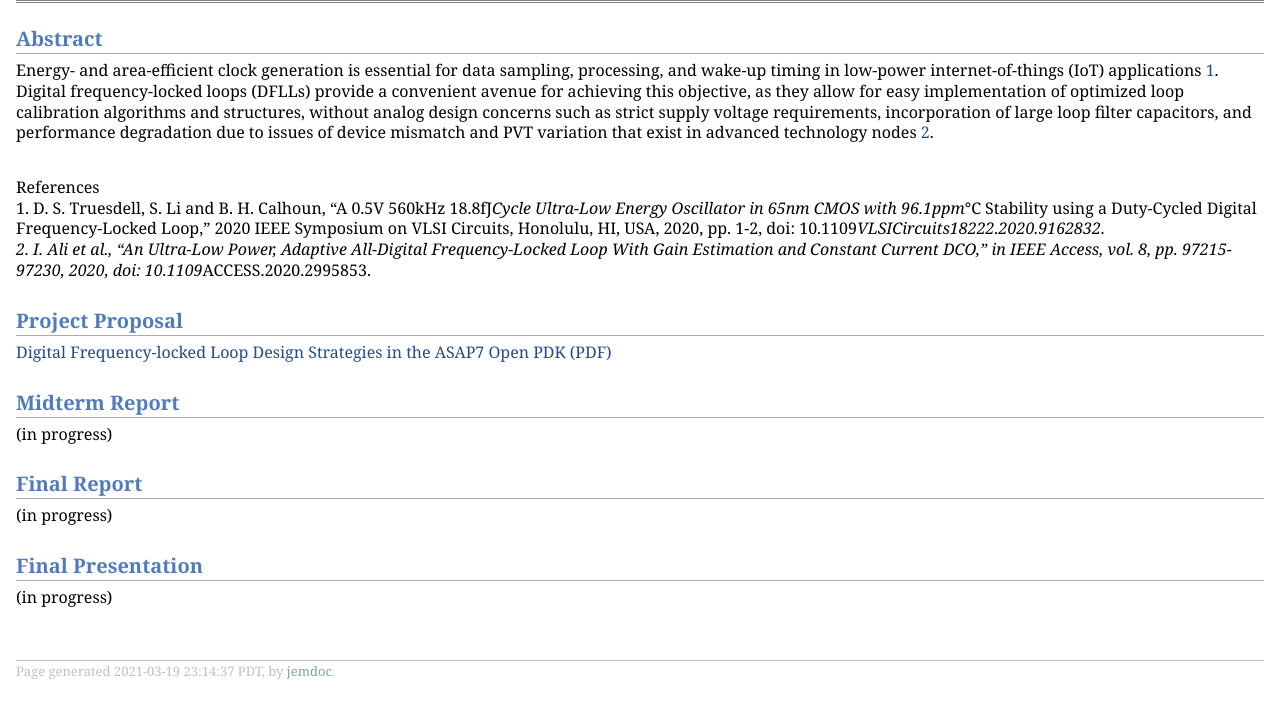
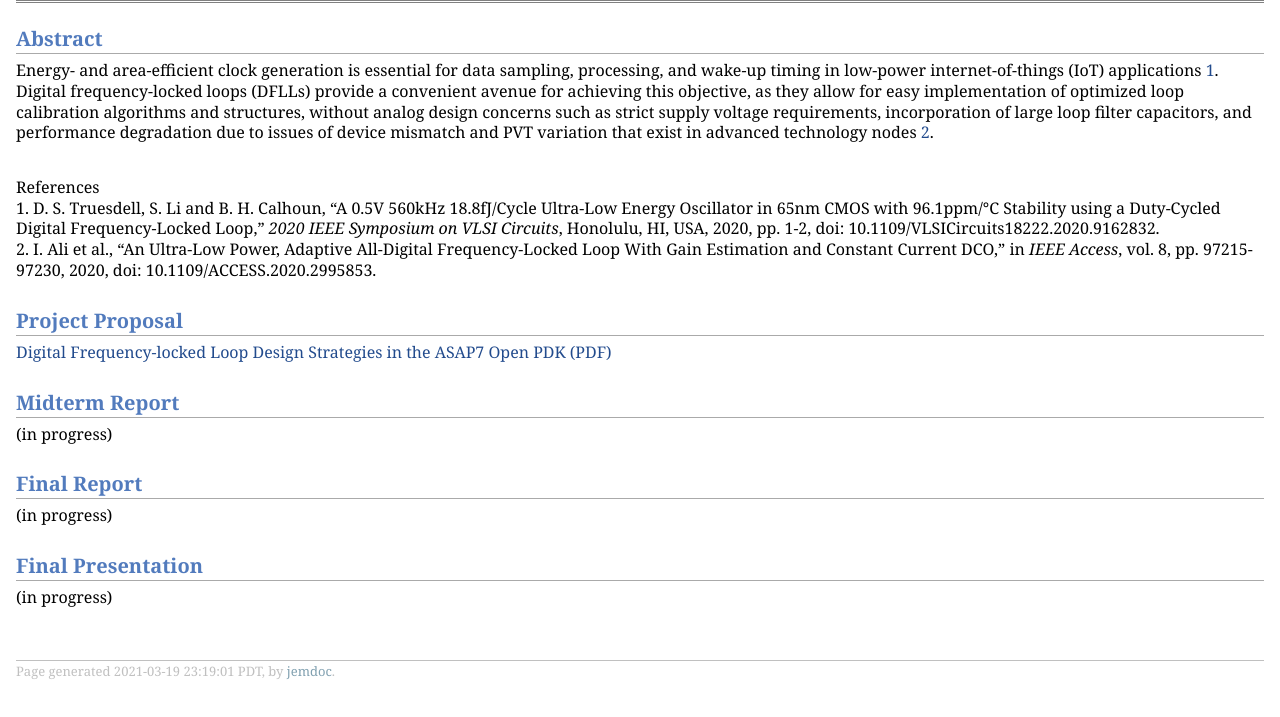
Before and after one commit to avekan33/avekan33.github.io, a plain HTML site: page ee241b.html in a window 1280 px wide. Shown: the part 69-786 px from the top of the page. Drawn offline with Linux system fonts and the light colour scheme.

Commit message:
fix italics thing in references

```diff
--- a/ee241b.html
+++ b/ee241b.html
@@ -16,8 +16,8 @@
 <h2>Abstract</h2>
 <p>Energy- and area-efficient clock generation is essential for data sampling, processing, and wake-up timing in low-power internet-of-things (IoT) applications <a href="1">1</a>. Digital frequency-locked loops (DFLLs) provide a convenient avenue for achieving this objective, as they allow for easy implementation of optimized loop calibration algorithms and structures, without analog design concerns such as strict supply voltage requirements, incorporation of large loop filter capacitors, and performance degradation due to issues of device mismatch and PVT variation that exist in advanced technology nodes <a href="2">2</a>.  <br /><br /></p>
 <p>References <br />
-1. D. S. Truesdell, S. Li and B. H. Calhoun, &ldquo;A 0.5V 560kHz 18.8fJ<i>Cycle Ultra-Low Energy Oscillator in 65nm CMOS with 96.1ppm</i>°C Stability using a Duty-Cycled Digital Frequency-Locked Loop,&rdquo; 2020 IEEE Symposium on VLSI Circuits, Honolulu, HI, USA, 2020, pp. 1-2, doi: 10.1109<i>VLSICircuits18222.2020.9162832. <br />
-2. I. Ali et al., &ldquo;An Ultra-Low Power, Adaptive All-Digital Frequency-Locked Loop With Gain Estimation and Constant Current DCO,&rdquo; in IEEE Access, vol. 8, pp. 97215-97230, 2020, doi: 10.1109</i>ACCESS.2020.2995853. <br /></p>
+1. D. S. Truesdell, S. Li and B. H. Calhoun, &ldquo;A 0.5V 560kHz 18.8fJ/Cycle Ultra-Low Energy Oscillator in 65nm CMOS with 96.1ppm/°C Stability using a Duty-Cycled Digital Frequency-Locked Loop,&rdquo; <i>2020 IEEE Symposium on VLSI Circuits</i>, Honolulu, HI, USA, 2020, pp. 1-2, doi: 10.1109/VLSICircuits18222.2020.9162832. <br />
+2. I. Ali et al., &ldquo;An Ultra-Low Power, Adaptive All-Digital Frequency-Locked Loop With Gain Estimation and Constant Current DCO,&rdquo; in <i>IEEE Access</i>, vol. 8, pp. 97215-97230, 2020, doi: 10.1109/ACCESS.2020.2995853. <br /></p>
 <h2>Project Proposal</h2>
 <p><a href="proposal.pdf">Digital Frequency-locked Loop Design Strategies in the ASAP7 Open PDK (PDF)</a></p>
 <h2>Midterm Report</h2>
@@ -28,7 +28,7 @@
 <p>(in progress)</p>
 <div id="footer">
 <div id="footer-text">
-Page generated 2021-03-19 23:14:37 PDT, by <a href="http://jemdoc.jaboc.net/">jemdoc</a>.
+Page generated 2021-03-19 23:19:01 PDT, by <a href="http://jemdoc.jaboc.net/">jemdoc</a>.
 </div>
 </div>
 </div>
```
Also changed, not shown: 1 other file.
